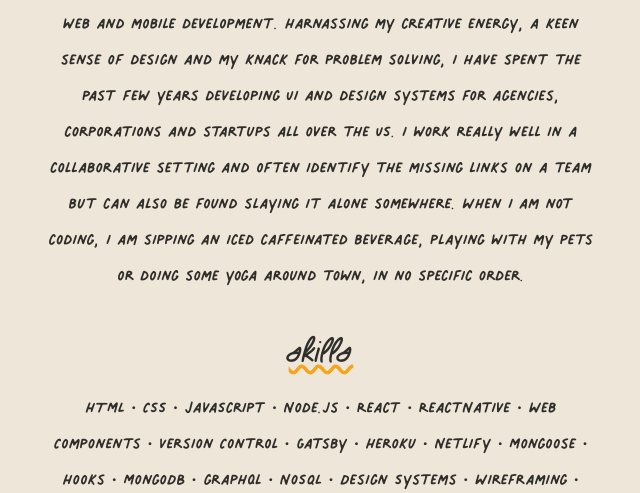
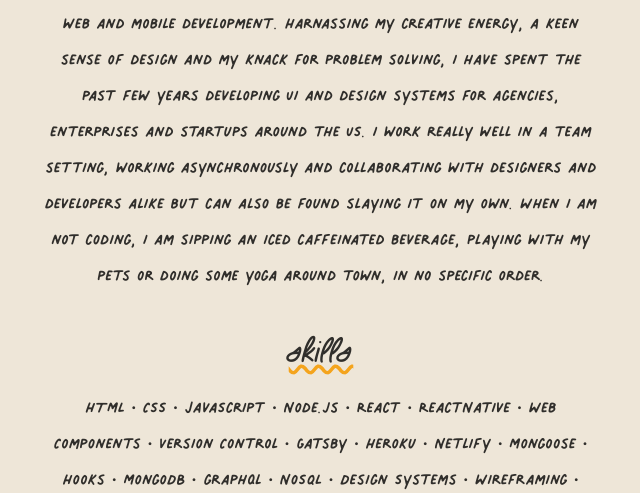
Before and after one commit to kcbreuil/newPort, a Gatsby site: page / in a window 1280 px wide. Shown: the part 800-1293 px from the top of the page, without its empty margins (319-959 px from the left). Built offline with nearby package versions, Linux system fonts and the light colour scheme; Gatsby itself is replaced by a stand-in of ours.

Commit message:
edit bio

```diff
--- a/src/components/about.js
+++ b/src/components/about.js
@@ -9,16 +9,16 @@ export default function About() {
         </h2>
         <p className="mb-10">
           Hi there! I am a frontend developer born and raised in the subtropical
-          wetlands of South Florida. After 7 years in the arts marketing,
+          swamps of South Florida. After 7 years in the arts marketing,
           communications and events sector, I dove head first into the world of
           web and mobile development. Harnassing my creative energy, a keen
           sense of design and my knack for problem solving, I have spent the
           past few years developing UI and design systems for agencies,
-          corporations and startups all over the US. I work really well in a
-          collaborative setting and often identify the missing links on a team but
-          can also be found slaying it alone somewhere. When I am not coding, I
-          am sipping an iced caffeinated beverage, playing with my pets or doing some
-          yoga around town, in no specific order.
+          enterprises and startups around the US. I work really well in a team
+          setting, working asynchronously and collaborating with designers and
+          developers alike but can also be found slaying it on my own. When I am
+          not coding, I am sipping an iced caffeinated beverage, playing with my
+          pets or doing some yoga around town, in no specific order.
         </p>
         <h2 className="header text-4xl m-4 underline decoration-wavy decoration-brand-yellow">
           skills
```
